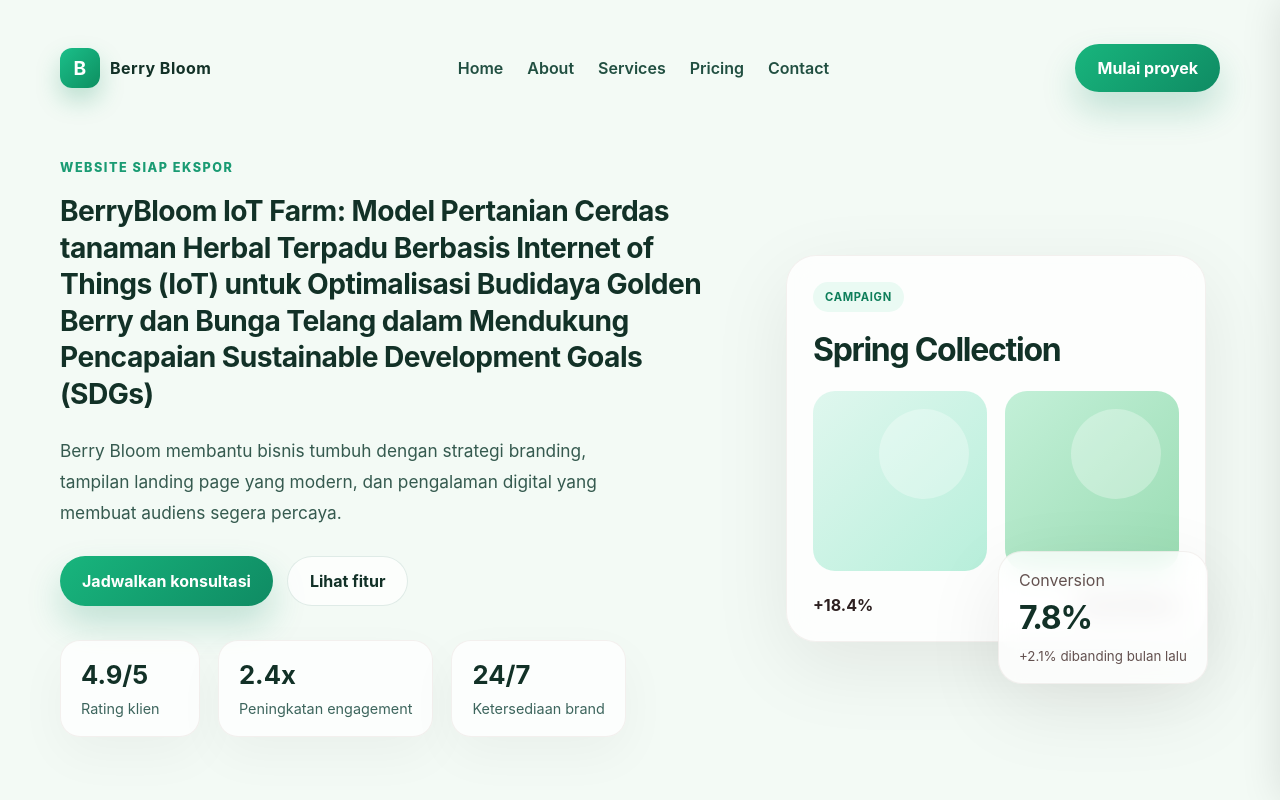
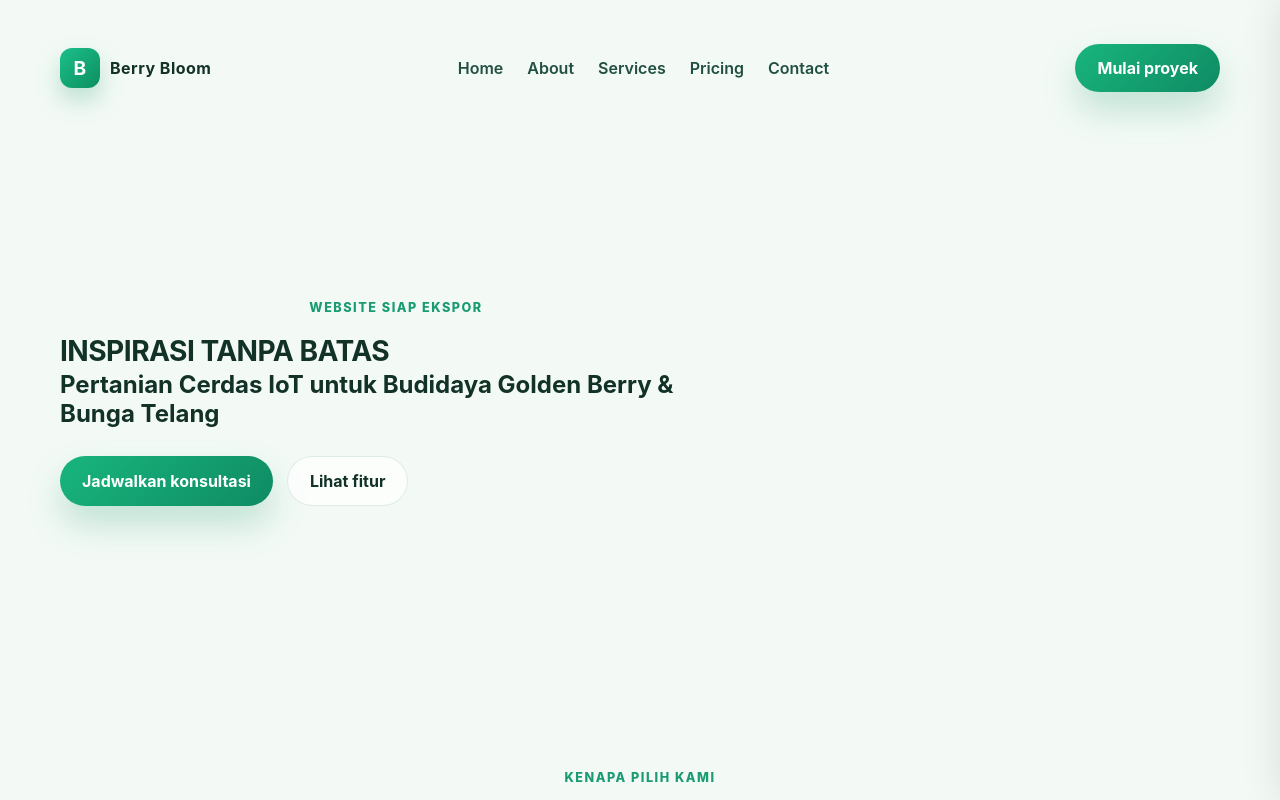
Before and after one commit to Zein-s/BerryBloomIOTFarm, a Nuxt app: page / in a window 1280 px wide. Shown: the top 800 px of the page. Built offline with nearby package versions, Linux system fonts and the light colour scheme.

Commit message:
update index tampilan seperti website gramedia

```diff
--- a/app/pages/index.vue
+++ b/app/pages/index.vue
@@ -12,12 +12,6 @@ const features = [
     title: "Siap untuk ekspor",
     description: "Struktur halaman dibuat agar mudah dipindah ke proyek lain atau dipublikasikan sebagai landing page statis.",
   },
-];
-
-const metrics = [
-  { value: "4.9/5", label: "Rating klien" },
-  { value: "2.4x", label: "Peningkatan engagement" },
-  { value: "24/7", label: "Ketersediaan brand" },
 ];
 
 const testimonials = [
@@ -70,10 +64,9 @@ const products = [
     <Navbar />
     <section class="hero">
       <div class="hero-copy">
-        <p class="eyebrow">Website siap ekspor</p>
-        <h1>BerryBloom IoT Farm: Model Pertanian Cerdas tanaman Herbal Terpadu Berbasis Internet of Things (IoT) untuk Optimalisasi Budidaya Golden Berry dan Bunga Telang dalam Mendukung Pencapaian Sustainable Development Goals (SDGs)</h1>
-        <p class="subtitle">Berry Bloom membantu bisnis tumbuh dengan strategi branding, tampilan landing page yang modern, dan pengalaman digital yang membuat audiens segera percaya.</p>
-
+       <p class="eyebrow" style="display: block; width: 100%; text-align: center;">WEBSITE SIAP EKSPOR</p>
+       <h1>INSPIRASI TANPA BATAS</h1>
+        <h2>Pertanian Cerdas IoT untuk Budidaya Golden Berry & Bunga Telang</h2>
         <div class="cta-row">
           <NuxtLink to="/contact" class="btn btn-primary">Jadwalkan konsultasi</NuxtLink>
           <NuxtLink to="#features" class="btn btn-secondary">Lihat fitur</NuxtLink>
@@ -88,23 +81,6 @@ const products = [
       </div>
 
       <div class="hero-visual" aria-label="Preview brand showcase">
-        <div class="visual-card main-card">
-          <span class="chip">Campaign</span>
-          <h3>Spring Collection</h3>
-          <div class="product-showcase">
-            <div class="product product-one" />
-            <div class="product product-two" />
-          </div>
-          <div class="mini-row">
-            <span>+18.4%</span>
-            <span>Brand Reach</span>
-          </div>
-        </div>
-        <div class="visual-card floating-card">
-          <p>Conversion</p>
-          <strong>7.8%</strong>
-          <small>+2.1% dibanding bulan lalu</small>
-        </div>
       </div>
     </section>
 
```
